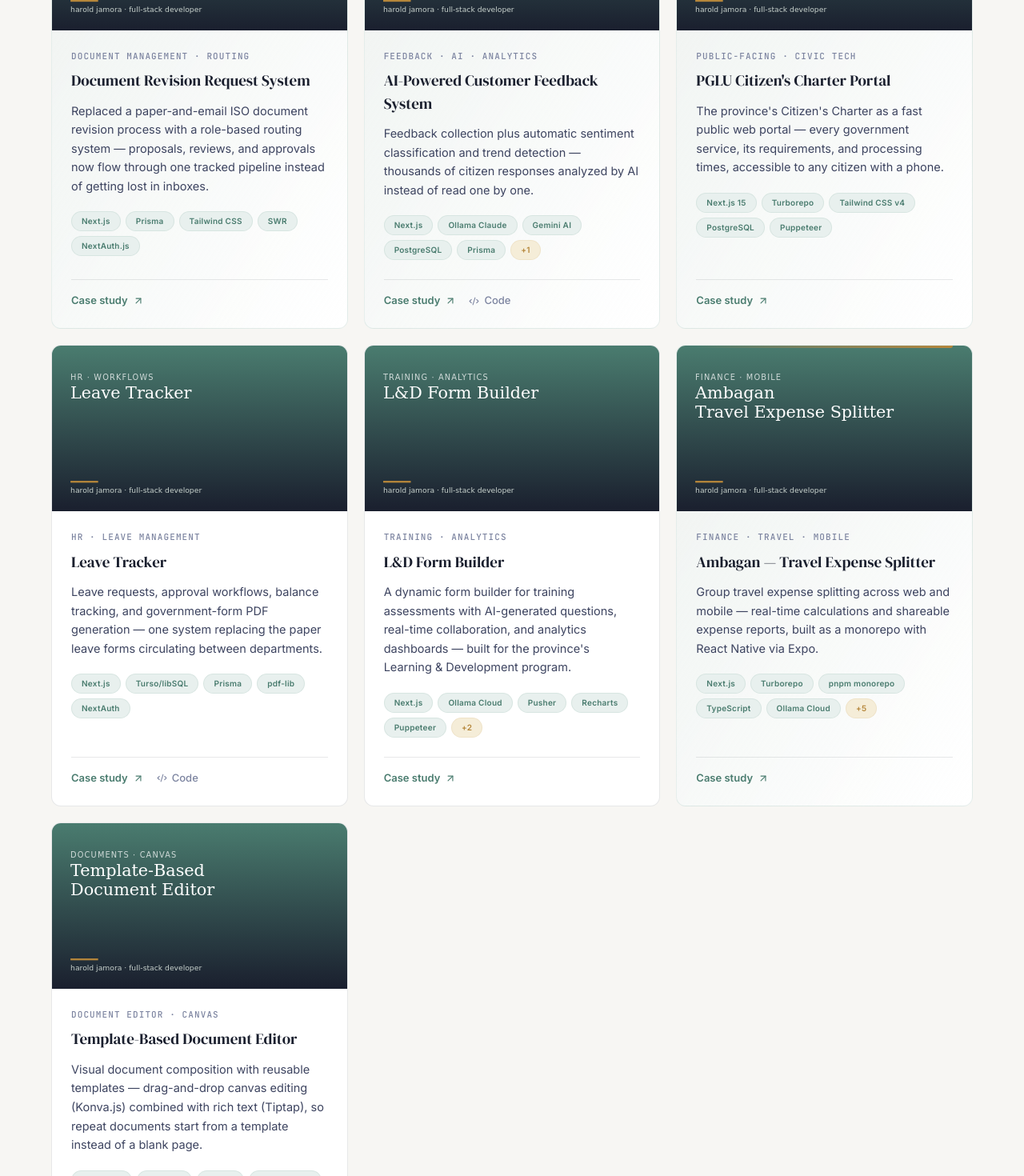
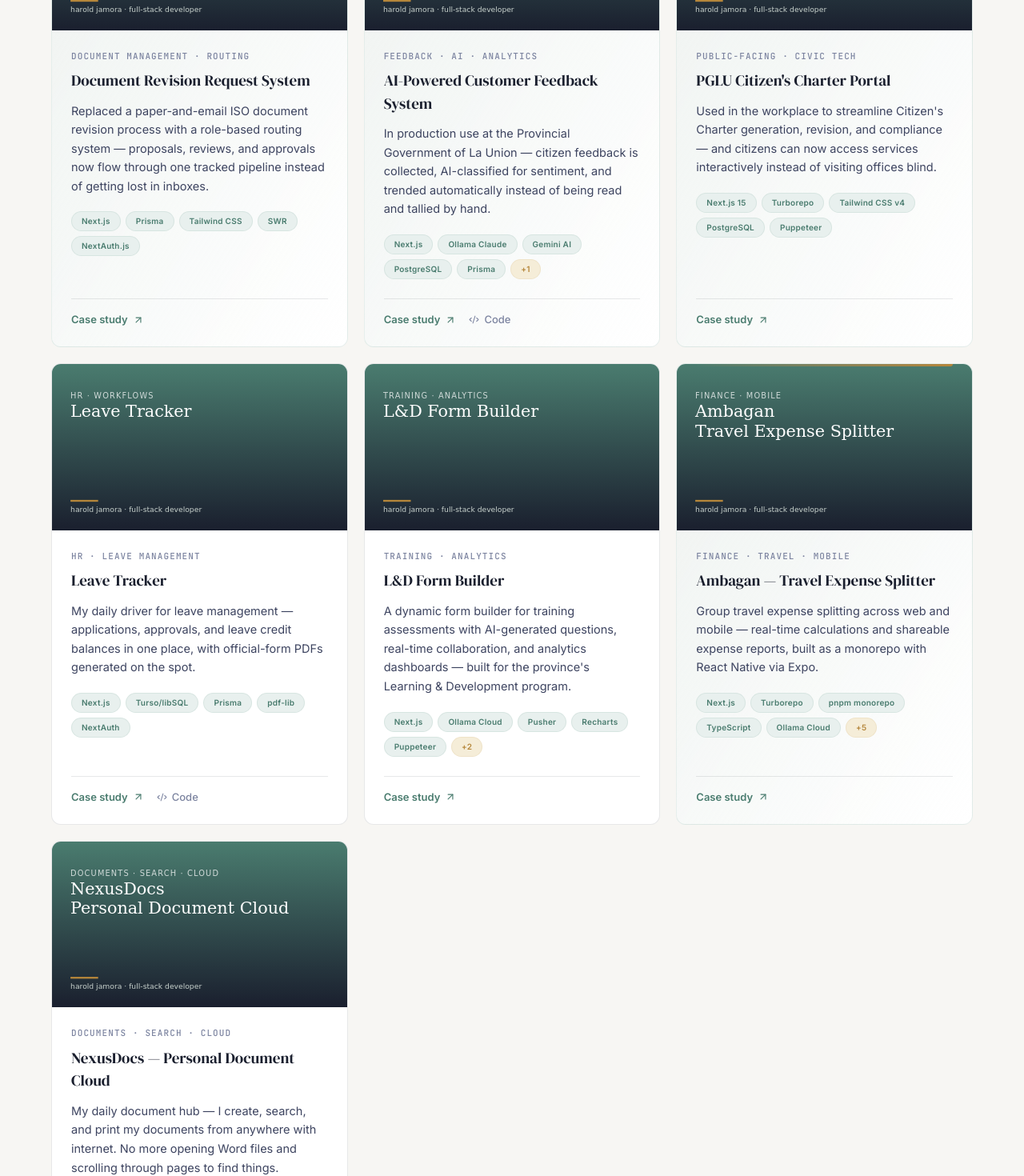
Before and after one commit to halords/portfolio, a Next.js app: page / in a window 1280 px wide. Shown: the part 3280-4750 px from the top of the page at 80% size. Built offline with nearby package versions, Linux system fonts and the light colour scheme.

Commit message:
Rewrite case studies with real use cases; NexusDocs reframe

```diff
--- a/data/projects.ts
+++ b/data/projects.ts
@@ -44,13 +44,13 @@ export const projects: Project[] = [
     type: "Feedback · AI · Analytics",
     title: "AI-Powered Customer Feedback System",
     description:
-      "Feedback collection plus automatic sentiment classification and trend detection — thousands of citizen responses analyzed by AI instead of read one by one.",
+      "In production use at the Provincial Government of La Union — citizen feedback is collected, AI-classified for sentiment, and trended automatically instead of being read and tallied by hand.",
     problem:
-      "Citizen feedback arrived as paper forms and online submissions. Reading and categorizing them manually meant insights arrived months late — or never.",
+      "Citizen feedback arrived as paper forms and online submissions. Reading and categorizing everything manually meant insights arrived months late — or never.",
     solution:
       "A unified collection platform with an AI pipeline: Ollama Claude classifies sentiment and detects trends, with Gemini as fallback. Role-based dashboards surface what's actually going wrong, while it's still fixable.",
     outcomes: [
-      "Automated sentiment classification across all feedback channels",
+      "Running in the workplace — real citizen feedback, analyzed daily",
       "Trend detection flags recurring service issues early",
       "Role-based access keeps raw responses visible only to authorized staff",
     ],
@@ -64,15 +64,15 @@ export const projects: Project[] = [
     type: "Public-Facing · Civic Tech",
     title: "PGLU Citizen's Charter Portal",
     description:
-      "The province's Citizen's Charter as a fast public web portal — every government service, its requirements, and processing times, accessible to any citizen with a phone.",
+      "Used in the workplace to streamline Citizen's Charter generation, revision, and compliance — and citizens can now access services interactively instead of visiting offices blind.",
     problem:
-      "The Citizen's Charter existed as printed documents inside offices. Citizens couldn't check requirements or processing times before visiting — leading to wasted trips and long queues.",
+      "Producing and revising the Citizen's Charter was a manual, document-heavy process, and staying compliant meant constant re-checking. Citizens had no way to interact with services before visiting in person.",
     solution:
-      "A public Next.js portal publishing every service's requirements, fees, and processing times, generated from structured data with Puppeteer-rendered printable versions. Built as a Turborepo monorepo for shared components.",
+      "A structured-data platform: charter content is authored once, then generated into a public portal and Puppeteer-rendered printable versions. Revision workflows keep everything compliant, and clients access services interactively, 24/7.",
     outcomes: [
-      "Charter information accessible 24/7 from any device",
-      "Printable service guides generated directly from the same data",
-      "Fewer incomplete applications and repeat office visits",
+      "Charter generation and revision centralized in one system",
+      "Compliance tracking built into the workflow",
+      "Interactive client access — fewer wasted office visits",
     ],
     tech: [
       "Next.js 15",
@@ -89,14 +89,14 @@ export const projects: Project[] = [
     type: "HR · Leave Management",
     title: "Leave Tracker",
     description:
-      "Leave requests, approval workflows, balance tracking, and government-form PDF generation — one system replacing the paper leave forms circulating between departments.",
+      "My daily driver for leave management — applications, approvals, and leave credit balances in one place, with official-form PDFs generated on the spot.",
     problem:
-      "Leave applications moved on paper: employees filled forms by hand, supervisors signed, HR re-encoded everything. Balances lived in someone's spreadsheet.",
+      "Leave applications moved on paper: forms filled by hand, supervisors signed, HR re-encoded everything. Balances lived in someone's spreadsheet — always out of date.",
     solution:
-      "Digital leave requests with multi-level approval workflows, automatic balance computation, and one-click PDF generation of the official leave form via pdf-lib. Backed by Turso/libSQL with Prisma.",
+      "Digital leave requests with multi-level approval workflows, automatic balance computation, and one-click PDF generation of the official leave form via pdf-lib. Backed by Turso/libSQL with Prisma. I open it daily.",
     outcomes: [
-      "End-to-end digital leave workflow — request to approval to PDF",
-      "Automatic balance tracking eliminates spreadsheet reconciliation",
+      "Used daily — real leave applications and credit tracking",
+      "Balances always current, no spreadsheet reconciliation",
       "Official-form PDFs generated directly from approved requests",
     ],
     tech: ["Next.js", "Turso/libSQL", "Prisma", "pdf-lib", "NextAuth"],
@@ -142,18 +142,18 @@ export const projects: Project[] = [
   {
     id: "doceditor",
     image: "/projects/doceditor.svg",
-    type: "Document Editor · Canvas",
-    title: "Template-Based Document Editor",
+    type: "Documents · Search · Cloud",
+    title: "NexusDocs — Personal Document Cloud",
     description:
-      "Visual document composition with reusable templates — drag-and-drop canvas editing (Konva.js) combined with rich text (Tiptap), so repeat documents start from a template instead of a blank page.",
+      "My daily document hub — I create, search, and print my documents from anywhere with internet. No more opening Word files and scrolling through pages to find things.",
     problem:
-      "Recurring office documents were rebuilt from scratch every time in Word — inconsistent formatting, no templates, no structure.",
+      "Documents lived scattered across Word files. Finding anything meant opening file after file and scrolling — and printing required being at the right computer.",
     solution:
-      "A canvas-based editor pairing Konva.js visual editing with Tiptap rich text. Templates define the structure; users drag, drop, and fill. State managed with Zustand, persisted to Turso/libSQL.",
+      "A personal document cloud: rich-text editing with Tiptap, canvas-based template composition with Konva.js, full-text search across everything I've created, and printing from any device. State managed with Zustand, persisted to Turso/libSQL.",
     outcomes: [
-      "Reusable templates enforce consistent document structure",
-      "Visual drag-and-drop editing — no design skills required",
-      "Structured storage makes documents searchable and reusable",
+      "Used daily — search replaces scrolling through Word files",
+      "Create and print documents from anywhere with internet",
+      "Templates keep recurring documents consistent",
     ],
     tech: [
       "Next.js 16",
```
Also changed, not shown: public/projects/doceditor.svg.
